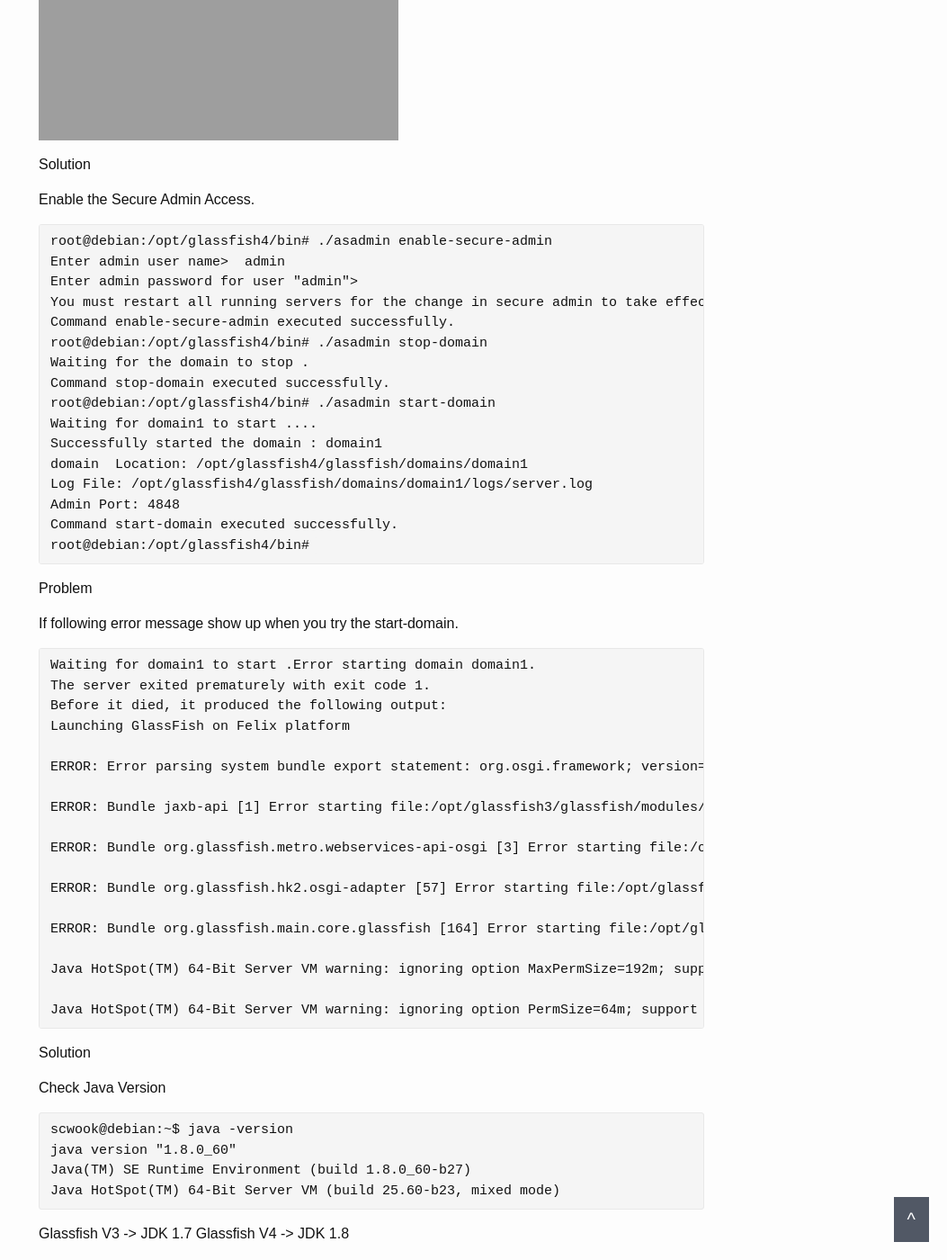
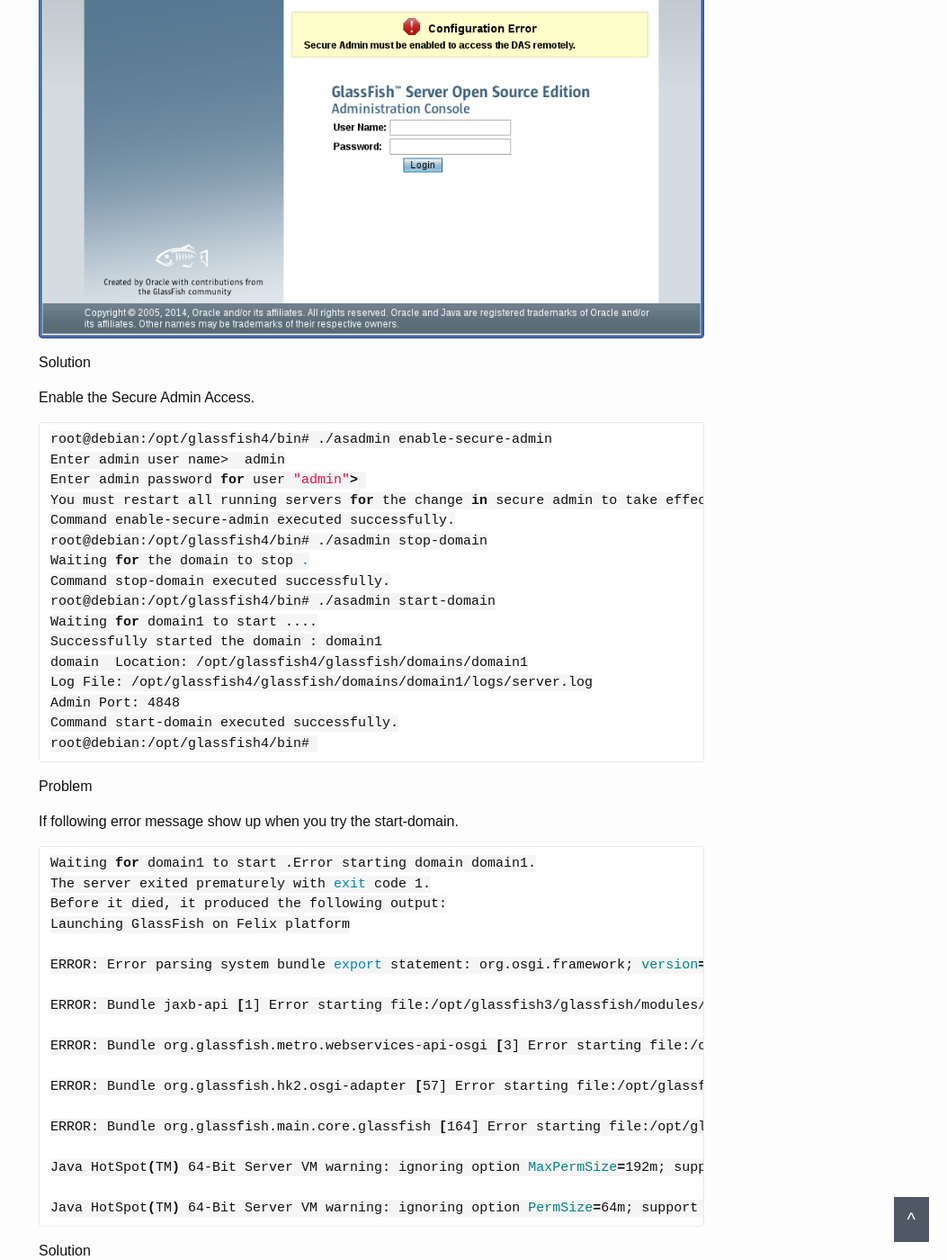
Before and after one commit to scwook/scwook.github.io, a Jekyll site: the page built from _posts/2016-09-11-glassfish-installation-in-debins-jessie-en.md, in a window 1280 px wide and 1400 px high, scrolled down 6666 px. Shown: the whole window at 90% size, without its empty margins (227-1280 px from the left). Built offline with Jekyll 4.4.1, drawn with Linux system fonts in a browser that asks for light colours; some of the changed text lies outside the part shown.

Commit message:
Code Block Test

````diff
--- a/_posts/2016-09-11-glassfish-installation-in-debins-jessie-en.md
+++ b/_posts/2016-09-11-glassfish-installation-in-debins-jessie-en.md
@@ -1,11 +1,11 @@
 ---
 layout: post
 title:  "Glassfish Installation in Debian Jessie"
-categories: linux
+categories: Linux
 ---
 Before installation of the glassfish, make sure of java version. the Glassfish V3 need the JDK 1.7.0 and the Glassfish V4 need the JDK 1.8.0.
 
-```{r}
+```bash
 scwook@debian:~$ java -version
 java version "1.8.0_91"
 Java(TM) SE Runtime Environment (build 1.8.0_91-b14)
@@ -19,7 +19,7 @@
 Glassfish V3 can be downloaded from the [Oracle download web page](http://www.oracle.com/technetwork/java/javaee/downloads/index.html).
 Run the file as superuser.
 
-```{r}
+```bash
 root@debian:/Downloads# bash ogs-3.1.2.2-unix.sh
 ```
 When installation menu show up, Click next.
@@ -54,7 +54,6 @@
 
 http://localhost:4848 or http://[Server IP Address]:4848
 
-
 ### Glassfish V4
 
 Glassfish V4 can be downloaded form the [Glassfish Download Page](https://glassfish.java.net/download.html).
@@ -63,7 +62,7 @@
 
 Extract the zip file and run the glassfish demon.
 
-```{r}
+```bash
 root@debian:~# unzip glassfish-4.1.1.zip -d /opt/
 root@debian:~# cd /opt/glassfish4/bin/
 root@debian:/opt/glassfish4/bin# ./asadmin start-domain
@@ -80,7 +79,7 @@
 
 The admin password can be modified by change-admin-password command.
 
-```{r}
+```bash
 root@debian:/opt/glassfish4/bin# ./asadmin change-admin-password
 Enter admin user name [default: admin]>admin
 
@@ -93,12 +92,12 @@
 #### Problem
 If the following error message show up when you try to access to glassfish server remotely.
 
-![Glassfish V4 Download Page]({{site.url}}/images/glassfishv_remote_login.png)
+![Glassfish V4 Download Page]({{site.url}}/images/glassfish_remote_login.png)
 
 #### Solution
 Enable the Secure Admin Access.
 
-```{r}
+```bash
 root@debian:/opt/glassfish4/bin# ./asadmin enable-secure-admin
 Enter admin user name>  admin
 Enter admin password for user "admin">
@@ -119,7 +118,7 @@
 #### Problem
 If following error message show up when you try the start-domain.
 
-```{r}
+```bash
 Waiting for domain1 to start .Error starting domain domain1.
 The server exited prematurely with exit code 1.
 Before it died, it produced the following output:
@@ -142,7 +141,7 @@
 
 #### Solution
 Check Java Version
-```{r}
+```bash
 scwook@debian:~$ java -version
 java version "1.8.0_60"
 Java(TM) SE Runtime Environment (build 1.8.0_60-b27)
@@ -153,7 +152,7 @@
 
 #### Problem
 If you have face the problem for JAVA_HOME PATH error.
-```{r}
+```bash
 Could not locate a suitable jar utility.
 Please ensure that you have Java 6 or newer installed on your system and accessible in your PATH or by setting JAVA_HOME
 ```
@@ -161,10 +160,10 @@
 #### Solution
 There are two solutions.
 1. Point to JAVA_HOME path manually.
-```{r}
+```bash
 root@debian:~# export JAVA_HOME=/opt/jdk1.7.0_79
 ```
 2. Install the java-wrapper package.
-```{r}
+```bash
 root@debian:~# aptitude install java-wrappers
 ```
````
